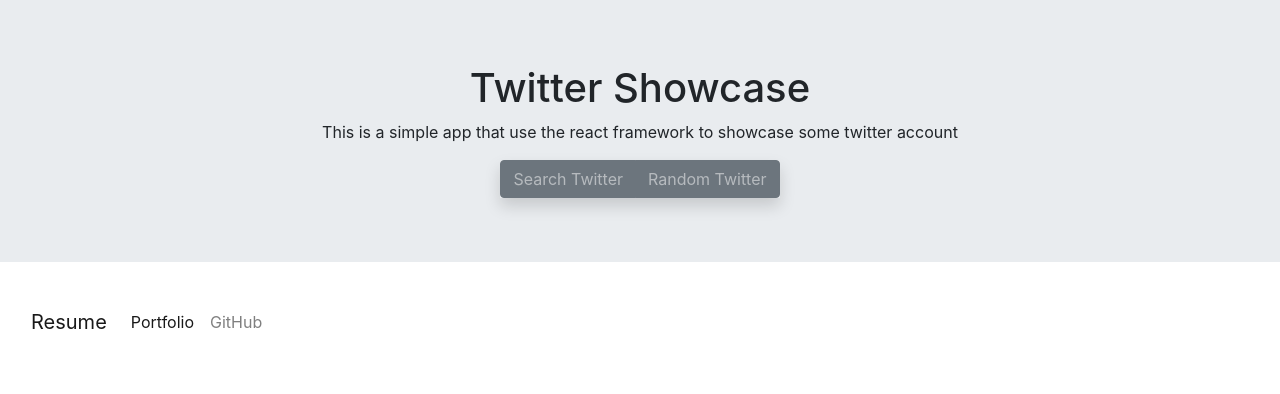
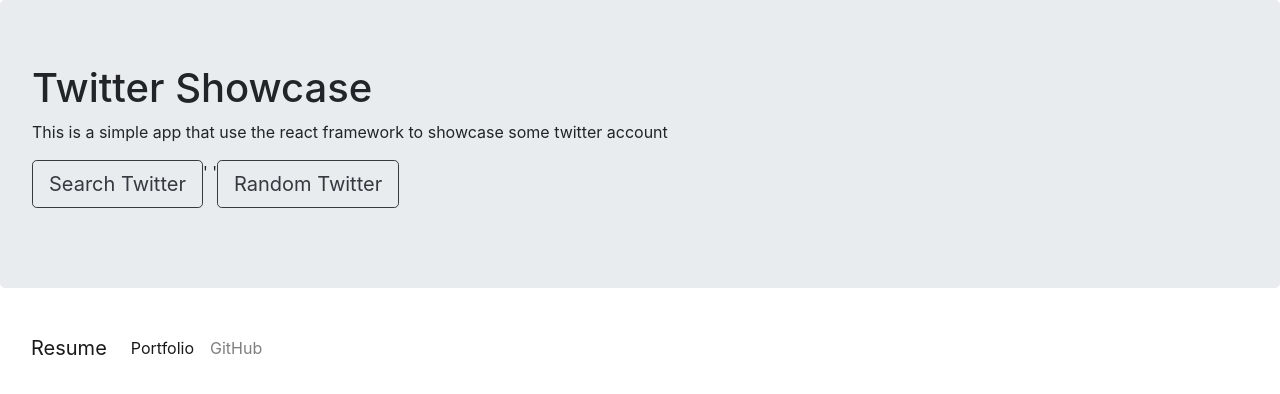
Before and after one commit to franckmartin3d/twitter-react-demo, a React (Create React App) app in the folder client/: page / in a window 1280 px wide. Shown: the top 394 px of the page. Built offline with nearby package versions, Linux system fonts and the light colour scheme.

Commit message:
Boostrap change to home and jombotron

```diff
--- a/client/src/Home.js
+++ b/client/src/Home.js
@@ -1,14 +1,17 @@
 import React,{ Component } from 'react';
 import './App.css';
 import 'bootstrap/dist/css/bootstrap.min.css';
-import Jumbotron from './components/Jumbotron';
+import Jumbo from './components/Jumbotron';
 import Footer from './components/Footer';
 
 class Home extends Component {
   render(){
     return (
         <div>
-            <Jumbotron />
+            <Jumbo
+            title= "Twitter Showcase"
+            para = "This is a simple app that use the react framework to showcase some twitter account"
+            />
 
             <Footer />
         </div>
--- a/client/src/components/Jumbotron.js
+++ b/client/src/components/Jumbotron.js
@@ -1,21 +1,38 @@
 import React from 'react'
 import {Link} from 'react-router-dom';
 import 'bootstrap/dist/css/bootstrap.min.css';
+import Jumbotron from 'react-bootstrap/Jumbotron'
+import Button from 'react-bootstrap/Button'
+import ButtonToolbar from 'react-bootstrap/ButtonToolbar'
 
+    function Jumbo(props) {
+    return (
+        <Jumbotron>
+            <h1>{props.title}</h1>
+            <p>
+               {props.para}
+            </p>
+            <p>
+            <ButtonToolbar>
 
-    function Jumbotron() {
-    return (
+                <Button
+                    variant="outline-dark"
+                    size="lg"
+                    as= {Link} to="/search">
+                    Search Twitter
+                </Button>
+               '  '
+                <Button
+                    variant="outline-dark"
+                    size="lg"
+                    as= {Link} to="/random">
+                    Random Twitter
+                </Button>
 
-        <div className="bg-white">
-            <div className="jumbotron jumbotron-fluid text-center border-primary" >
-                <h1>Twitter Showcase</h1>
-                <p>This is a simple app that use the react framework to showcase some twitter account</p>
+            </ButtonToolbar>
+            </p>
+        </Jumbotron>
 
-                <div className="btn-group shadow" role="group" data-aos="fade">
-                    <Link className="btn btn-secondary text-left text-white-50" role="button" to="/search">Search Twitter</Link>
-                    <Link className="btn btn-secondary text-white-50" role="button" to="/random" >Random Twitter</Link></div>
-                </div>
-            </div>
     );
 }
-export default Jumbotron;
+export default Jumbo;
```
